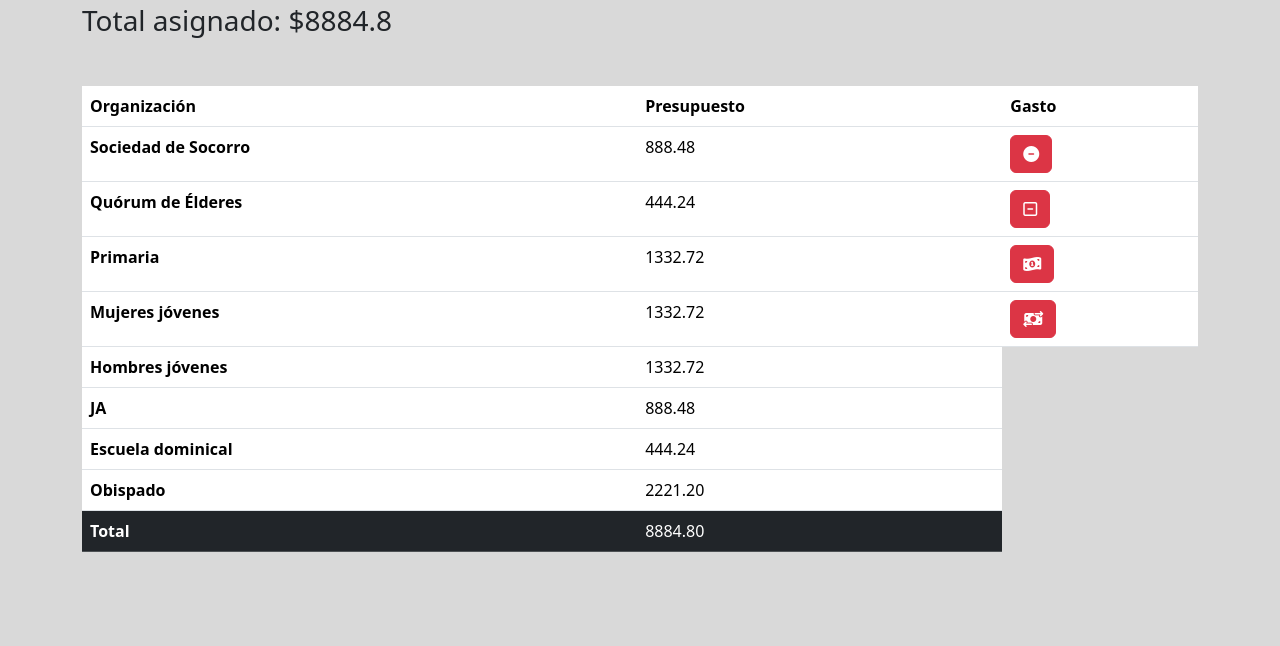
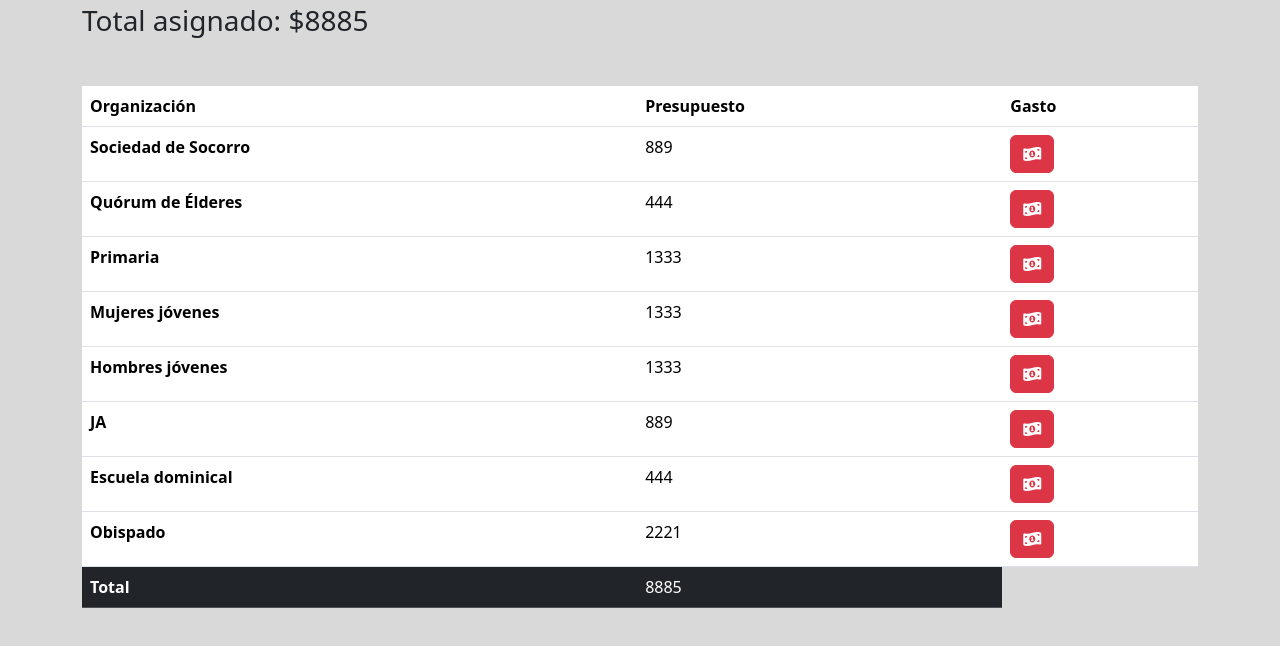
Before and after one commit to HiramRamirezR/presupuesto, a plain HTML site: page index.html in a window 1280 px wide. Shown: the part 108-754 px from the top of the page. Drawn offline with nearby package versions, Linux system fonts and the light colour scheme.

Commit message:
expenses are working fine

```diff
--- a/app.js
+++ b/app.js
@@ -1,4 +1,4 @@
-let presupuesto = 8884.80
+let presupuesto = 8885
 
 let asignado = document.getElementById('asignado')
 
@@ -23,14 +23,51 @@ let jaPorcentaje = 0.10
 let escuelaDominicalPorcentaje = 0.05
 let obispadoPorcentaje = 0.25
 
-sociedadDeSocorro.innerHTML = (presupuesto * sociedadDeSocorroPorcentaje).toFixed(2)
-quorumDeElderes.innerHTML = (presupuesto * quorumDeElderesPorcentaje).toFixed(2)
-primaria.innerHTML = (presupuesto * primariaPorcentaje).toFixed(2)
-mujeresJovenes.innerHTML = (presupuesto * mujeresJovenesPorcentaje).toFixed(2)
-hombresJovenes.innerHTML = (presupuesto * hombresJovenesPorcentaje).toFixed(2)
-ja.innerHTML = (presupuesto * jaPorcentaje).toFixed(2)
-escuelaDominical.innerHTML = (presupuesto * escuelaDominicalPorcentaje).toFixed(2)
-obispado.innerHTML = (presupuesto * obispadoPorcentaje).toFixed(2)
+let sociedadDeSocorroTotal = Math.round(presupuesto * sociedadDeSocorroPorcentaje)
+let quorumDeElderesTotal = Math.round(presupuesto * quorumDeElderesPorcentaje)
+let primariaTotal = Math.round(presupuesto * primariaPorcentaje)
+let mujeresJovenesTotal = Math.round(presupuesto * mujeresJovenesPorcentaje)
+let hombresJovenesTotal = Math.round(presupuesto * hombresJovenesPorcentaje)
+let jaTotal = Math.round(presupuesto * jaPorcentaje)
+let escuelaDominicalTotal = Math.round(presupuesto * escuelaDominicalPorcentaje)
+let obispadoTotal = Math.round(presupuesto * obispadoPorcentaje)
+
+sociedadDeSocorro.innerHTML = sociedadDeSocorroTotal
+quorumDeElderes.innerHTML = quorumDeElderesTotal
+primaria.innerHTML = primariaTotal
+mujeresJovenes.innerHTML = mujeresJovenesTotal
+hombresJovenes.innerHTML = hombresJovenesTotal
+ja.innerHTML = jaTotal
+escuelaDominical.innerHTML = escuelaDominicalTotal
+obispado.innerHTML = obispadoTotal
 
 let totalCalculo = (sociedadDeSocorroPorcentaje * presupuesto) + (quorumDeElderesPorcentaje * presupuesto) + (primariaPorcentaje * presupuesto) + (mujeresJovenesPorcentaje * presupuesto) + (hombresJovenesPorcentaje * presupuesto) + (jaPorcentaje * presupuesto) + (escuelaDominicalPorcentaje * presupuesto) + (obispadoPorcentaje * presupuesto)
-total.innerHTML = (totalCalculo).toFixed(2)
+total.innerHTML = totalCalculo
+
+let gastos = document.querySelectorAll('a')
+
+gastos.forEach((gasto) => {
+    gasto.addEventListener('click', (e) => {
+      let cantidad = prompt('¿Cuánto se gastó?')
+      let target = e.target.parentElement.parentElement.children[1].id
+      // console.log(target)
+      if (target == 'sociedad-de-socorro') {
+        sociedadDeSocorro.innerHTML -= cantidad
+      } else if (target == 'quorum-de-elderes') {
+        quorumDeElderes.innerHTML -= cantidad
+      } else if (target == 'primaria') {
+        primaria.innerHTML -= cantidad
+      } else if (target == 'mujeres-jovenes') {
+        mujeresJovenes.innerHTML -= cantidad
+      } else if (target == 'hombres-jovenes') {
+        hombresJovenes.innerHTML -= cantidad
+      } else if (target == 'ja') {
+        ja.innerHTML -= cantidad
+      } else if (target == 'escuela-dominical') {
+        escuelaDominical.innerHTML -= cantidad
+      } else if (target == 'obispado') {
+        obispado.innerHTML -= cantidad
+      }
+      total.innerHTML -= cantidad
+    })
+})
--- a/index.html
+++ b/index.html
@@ -29,12 +29,12 @@
             <tr>
               <th scope="row">Sociedad de Socorro</th>
               <td id="sociedad-de-socorro"></td>
-              <td><a class="btn btn-danger" role="button"><i class="fa-solid fa-circle-minus"></i></a></td>
+              <td><a class="btn btn-danger" role="button"><i class="fa-solid fa-money-bill-1-wave"></i></a></td>
             </tr>
             <tr>
               <th scope="row">Quórum de Élderes</th>
               <td id="quorum-de-elderes"></td>
-              <td><a class="btn btn-danger" role="button"><i class="fa-regular fa-square-minus"></i></a></td>
+              <td><a class="btn btn-danger" role="button"><i class="fa-solid fa-money-bill-1-wave"></i></a></td>
             </tr>
             <tr>
               <th scope="row">Primaria</th>
@@ -44,23 +44,27 @@
             <tr>
               <th scope="row">Mujeres jóvenes</th>
               <td id="mujeres-jovenes"></td>
-              <td><a class="btn btn-danger" role="button"><i class="fa-solid fa-money-bill-transfer"></i></a></td>
+              <td><a class="btn btn-danger" role="button"><i class="fa-solid fa-money-bill-1-wave"></i></a></td>
             </tr>
             <tr>
               <th scope="row">Hombres jóvenes</th>
               <td id="hombres-jovenes"></td>
+              <td><a class="btn btn-danger" role="button"><i class="fa-solid fa-money-bill-1-wave"></i></a></td>
             </tr>
             <tr>
               <th scope="row">JA</th>
               <td id="ja"></td>
+              <td><a class="btn btn-danger" role="button"><i class="fa-solid fa-money-bill-1-wave"></i></a></td>
             </tr>
             <tr>
               <th scope="row">Escuela dominical</th>
               <td id="escuela-dominical"></td>
+              <td><a class="btn btn-danger" role="button"><i class="fa-solid fa-money-bill-1-wave"></i></a></td>
             </tr>
             <tr>
               <th scope="row">Obispado</th>
               <td id="obispado"></td>
+              <td><a class="btn btn-danger" role="button"><i class="fa-solid fa-money-bill-1-wave"></i></a></td>
             </tr>
             <tr>
               <th scope="row" class="table-dark">Total</th>
--- a/style.scss
+++ b/style.scss
@@ -2,3 +2,7 @@ body {
   margin: 10px;
   background-color: rgb(217, 217, 217);
 }
+
+i {
+  pointer-events: none;
+}
```
Also changed, not shown: style.css, 1 other file.
